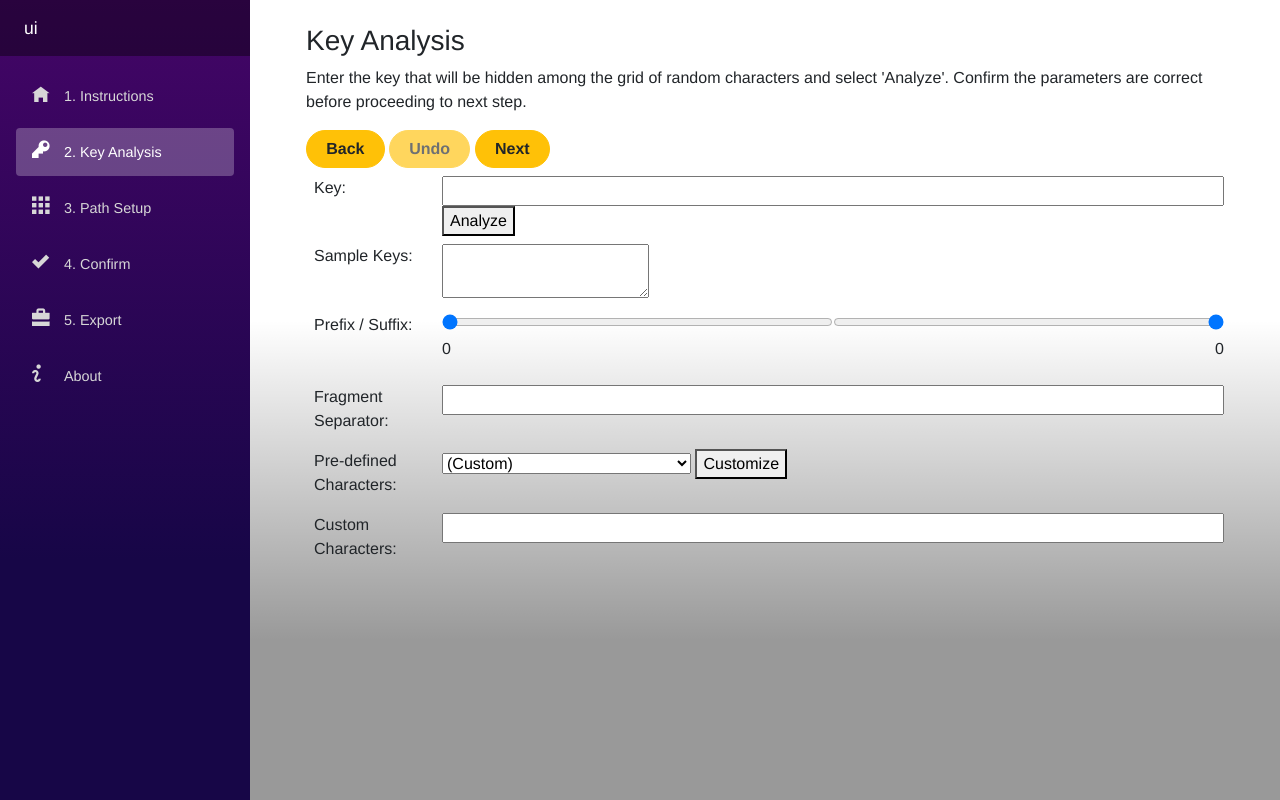
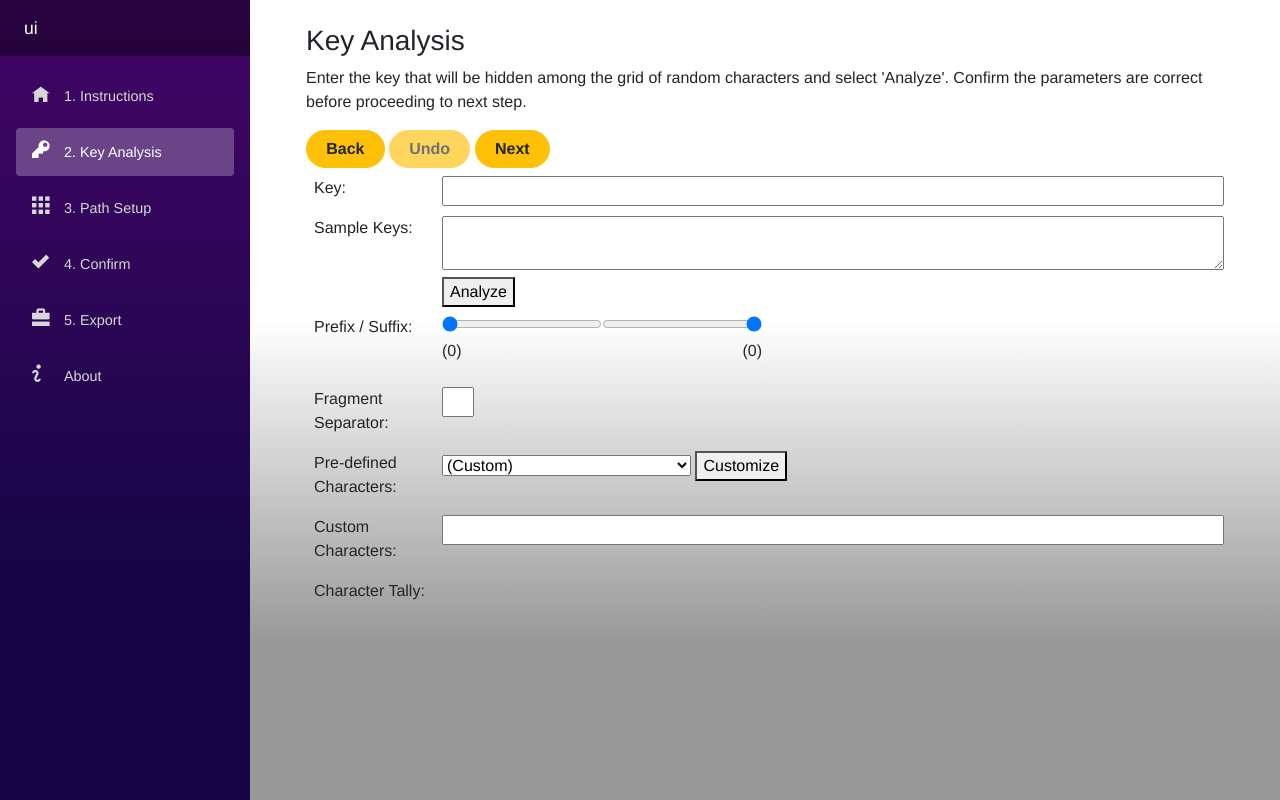
Before and after one commit to p33t/keyhide, an ASP.NET Core app: page /2 in a window 1280 px wide. Run offline with ASP.NET Core 8, Linux system fonts and the light colour scheme; style sheets or scripts are compiled from the project's sources.

Commit message:
Improve layout / style

```diff
--- a/ui/Pages/2.KeyAnalysis.razor
+++ b/ui/Pages/2.KeyAnalysis.razor
@@ -16,32 +16,40 @@
         <div class="form-field">
             <label>Key:</label>
             <div>
-                <InputText @bind-Value="_uiState.KeyDefinition.KeyString" minlength="1"/>
-                <button type="button" @onclick="Analyze">Analyze</button>
+                <InputText class="text-monospace" minlength="1"
+                           @bind-Value="_uiState.KeyDefinition.KeyString"/>
                 <ValidationMessage For="@(() => _uiState.KeyDefinition.KeyString)"/>
             </div>
         </div>
         <div class="form-field">
             <label>Sample Keys:</label>
             <div>
-                <InputTextArea @bind-Value="_uiState.KeyDefinition.SampleKeyStrings"></InputTextArea>
+                <InputTextArea class="text-monospace" style="width: 100%;"
+                               @bind-Value="_uiState.KeyDefinition.SampleKeyStrings"/>
                 <ValidationMessage For="@(() => _uiState.KeyDefinition.SampleKeyStrings)"/>
+                <button type="button" @onclick="Analyze">Analyze</button>
             </div>
         </div>
         <div class="form-field">
             <label>Prefix / Suffix:</label>
             <div style="display: flex;">
-                <div style="display: inline-block; width: 50%;">
-                    <input type="range" min="0" max="@(Math.Max(_uiState.KeyDefinition.KeyString.Length, 20))"
+                <div style="display: inline-block; width: 10em;">
+                    <input type="range" min="0" max="@MaxPrefixSuffixLength"
                            @bind-value="@_uiState.KeyDefinition.PrefixLength" @bind-value:event="oninput"/>
-                    <p>@_uiState.KeyDefinition.PrefixLength</p>
+                    <p>
+                        <span class="text-monospace">@_uiState.KeyDefinition.Prefix</span>
+                        (@_uiState.KeyDefinition.PrefixLength)
+                    </p>
                     <ValidationMessage For="@(() => _uiState.KeyDefinition.PrefixLength)"/>
                 </div>
-                <div style="display: inline-block; width: 50%;">
-                    <input type="range" min="0" max="@(Math.Max(_uiState.KeyDefinition.KeyString.Length, 20))"
+                <div style="display: inline-block; width: 10em;">
+                    <input type="range" min="0" max="@MaxPrefixSuffixLength"
                            @bind-value="@_uiState.KeyDefinition.SuffixLength" @bind-value:event="oninput"
                            style="transform: scaleX(-1)"/>
-                    <p style="text-align: right;">@_uiState.KeyDefinition.SuffixLength</p>
+                    <p style="text-align: right;">
+                        <span class="text-monospace">@_uiState.KeyDefinition.Suffix</span>
+                        (@_uiState.KeyDefinition.SuffixLength)
+                    </p>
                     <ValidationMessage For="@(() => _uiState.KeyDefinition.SuffixLength)"/>
                 </div>
             </div>
@@ -49,7 +57,8 @@
         <div class="form-field">
             <label>Fragment Separator:</label>
             <div>
-                <InputText maxlength="1" @bind-Value="_uiState.KeyDefinition.SeparatorStr"/>
+                <InputText class="text-monospace" style="width: 2em;" maxlength="1"
+                           @bind-Value="_uiState.KeyDefinition.SeparatorStr"/>
                 <ValidationMessage For="@(() => _uiState.KeyDefinition.Separator)"/>
             </div>
         </div>
@@ -70,7 +79,7 @@
         <div class="form-field">
             <label>Custom Characters:</label>
             <div>
-                <InputText @bind-Value="_uiState.KeyDefinition.CustomCharset"/>
+                <InputText class="text-monospace" @bind-Value="_uiState.KeyDefinition.CustomCharset"/>
                 <ValidationMessage For="@(() => _uiState.KeyDefinition.CustomCharset)"/>
             </div>
         </div>
@@ -90,6 +99,7 @@
     // || _uiState.KeyDefinition.Equals(_uiState.ValidKeyDefinition)
 
     private EditContext EditContext { get; set; } = null!;
+    private int MaxPrefixSuffixLength => Math.Max(_uiState.KeyDefinition.KeyString.Length * 2 / 3, 20);
 
     protected override void OnInitialized()
     {
--- a/ui/Pages/4.Confirm.razor
+++ b/ui/Pages/4.Confirm.razor
@@ -23,7 +23,7 @@
 @if (_uiState.FinalModel != null)
 {
     <button type="button" @onclick="@TogglePath">Show / Hide Path</button>
-    <table>
+    <table class="text-monospace">
         @for (var ixRow = 0; ixRow < _uiState.FinalModel.Grid.Length; ixRow++)
         {
             var row = _uiState.FinalModel.Grid[ixRow];
--- a/ui/Shared/CharSetTally.razor
+++ b/ui/Shared/CharSetTally.razor
@@ -1,25 +1,32 @@
 @using System.Collections.Immutable
+
+<div class="form-field">
+    <label>Character Tally:</label>
     <table>
         @foreach (var (ch, count) in IncludedTally)
         {
             <td>
-            <span class="@(count == 0 ? "tally-included-zero" : "tally-included" )">@ch</span><br/>
+                <span class="@(count == 0 ? "tally-included-zero" : "tally-included") text-monospace">@ch</span><br/>
                 <span class="tally-count">@(count == 0 ? "-" : count.ToString())</span>
             </td>
         }
     </table>
+</div>
 
 @if (ExtrasTally.Any())
 {
+    <div class="form-field">
+        <label>Extras:</label>
         <table>
             @foreach (var (ch, count) in ExtrasTally)
             {
                 <td>
-                <span class="tally-extra">@ch</span><br/>
+                    <span class="tally-extra text-monospace">@ch</span><br/>
                     <span class="tally-count">@count</span>
                 </td>
             }
         </table>
+    </div>
 }
 
 @code {
--- a/ui/wwwroot/css/app.css
+++ b/ui/wwwroot/css/app.css
@@ -79,7 +79,6 @@
 
 td.confirmCell, td.confirmCellHighlight {
     padding: 0 .1em 0 .1em;
-    font-family: monospace;
     font-weight: bold;
 }
 
```
Also changed, not shown: ui/Pages/3.PathCapture.razor (+4 -4 lines). Lines whose indentation alone changed are shown as unchanged.
